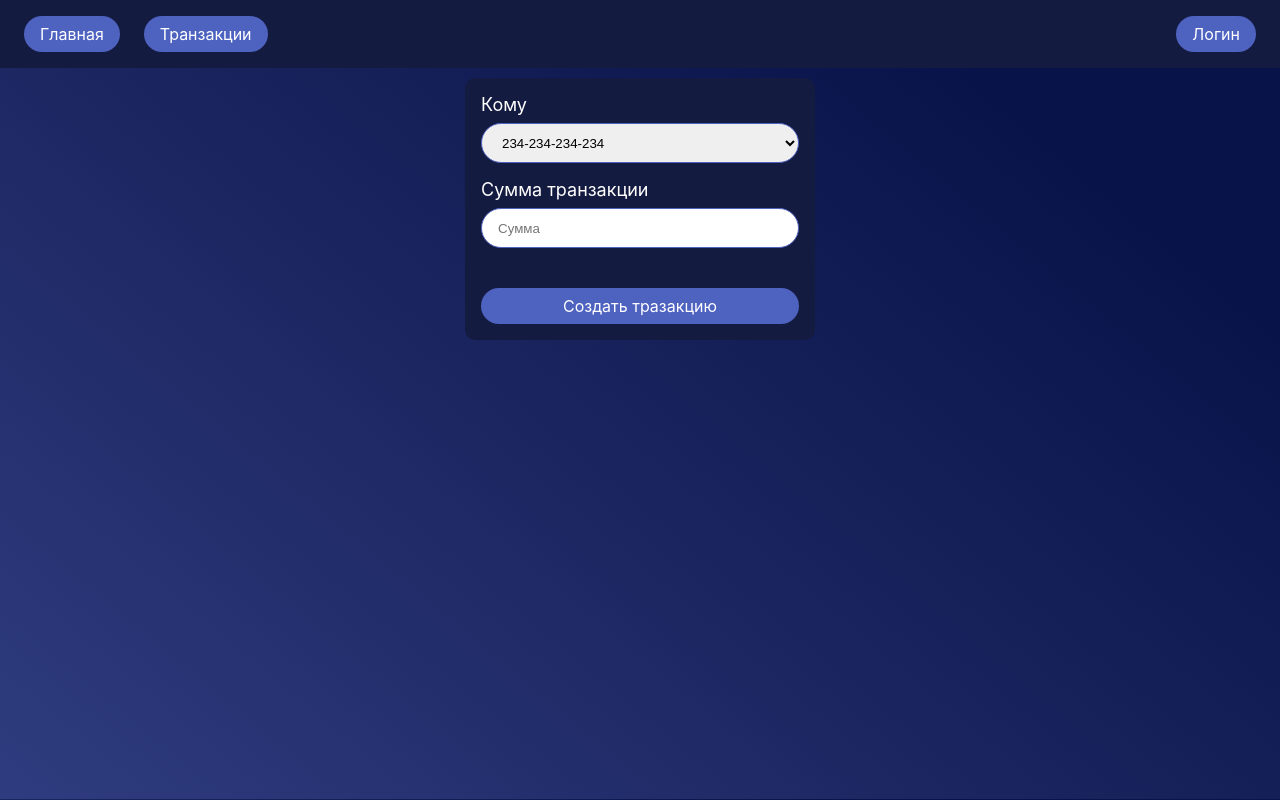
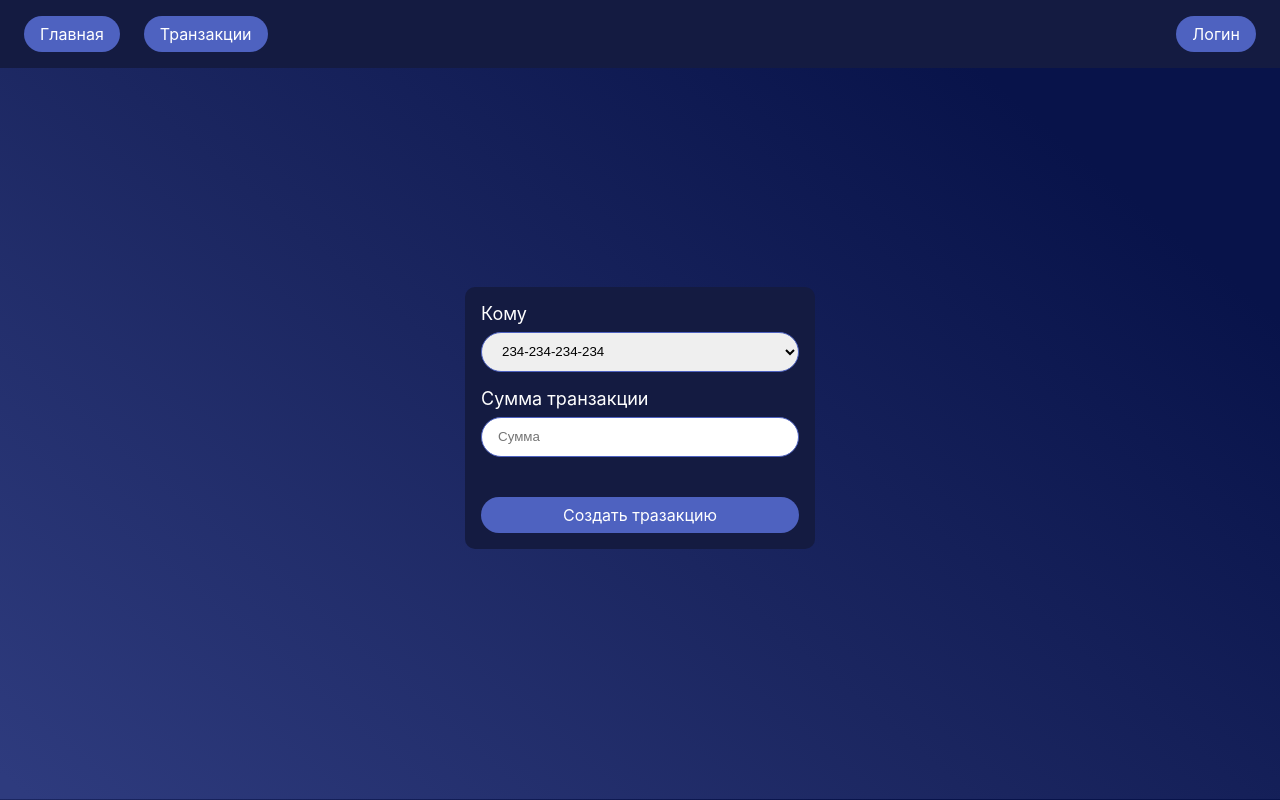
Before and after one commit to VirgilSecurity/zt-demo, a React (Create React App) app in the folder react-frontend/: page /transactions in a window 1280 px wide. Built offline with nearby package versions, Linux system fonts and the light colour scheme; no server answers; the HTML template or start-up script is replaced by a standard one.

Commit message:
VS-4 add margin

```diff
--- a/react-frontend/src/components/transaction/Transaction.tsx
+++ b/react-frontend/src/components/transaction/Transaction.tsx
@@ -39,7 +39,7 @@ const Transaction = () => {
 		})
 	}, [])
 	return (
-		<DivFlexBoxColumn>
+		<DivFlexBoxColumn style={{margin: "auto"}}>
 			<DivFlexBox>
 				<TransactionsWrapper>
 					<TransactionsItem>
```
